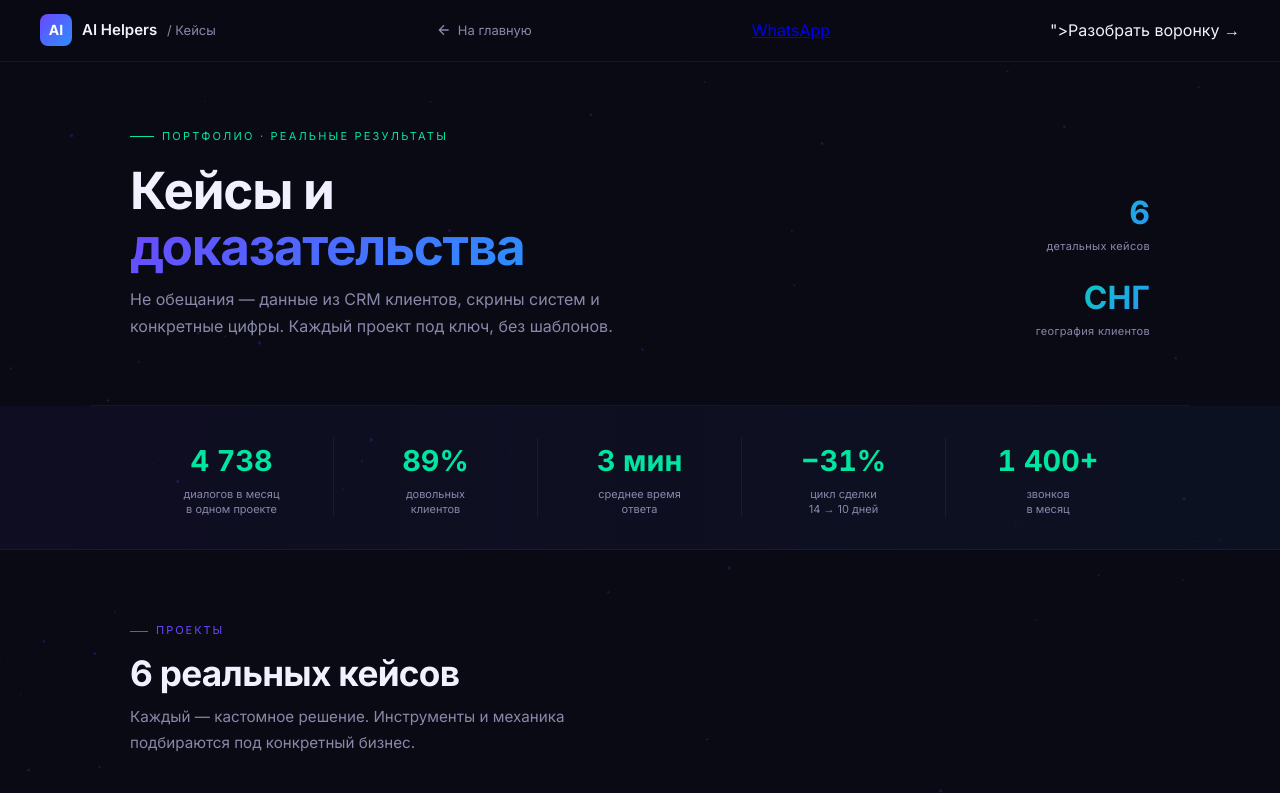
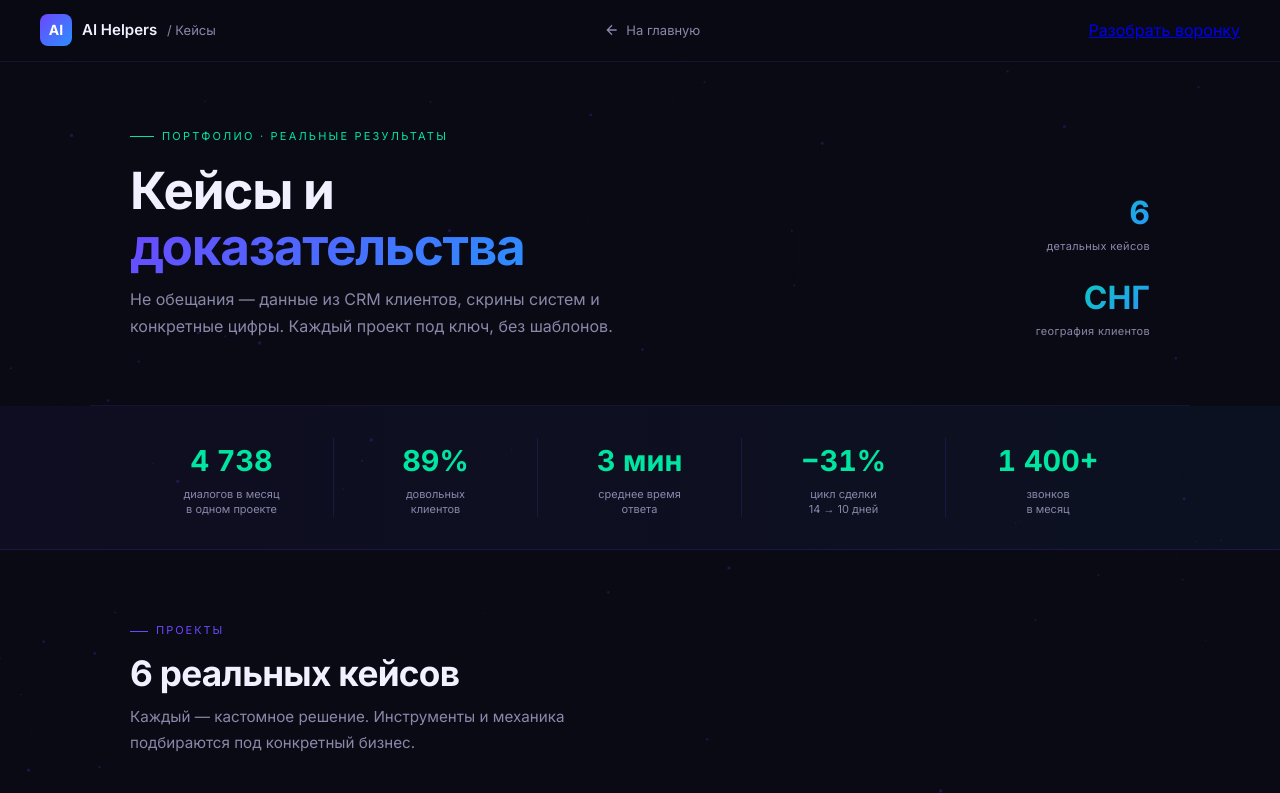
Before and after one commit to Valdemar95/Sayt, a plain HTML site: page cases.html in a window 1280 px wide. Shown: the top 793 px of the page. Drawn offline with Linux system fonts and the light colour scheme.

Commit message:
Update cases.html

```diff
--- a/cases.html
+++ b/cases.html
@@ -409,8 +409,7 @@ hr{border:none;border-top:0.5px solid var(--border);max-width:1100px;margin:0 au
     <svg width="16" height="16" viewBox="0 0 24 24" fill="none" stroke="currentColor" stroke-width="2"><path d="M19 12H5M12 5l-7 7 7 7"/></svg>
     <span>На главную</span>
   </a>
-  <a href="<a href="https://wa.me/77086153865?text=%D0%97%D0%B4%D1%80%D0%B0%D0%B2%D1%81%D1%82%D0%B2%D1%83%D0%B9%D1%82%D0%B5+%D1%85%D0%BE%D1%82%D0%B5%D0%BB+%D0%B1%D1%8B+%D0%BF%D0%BE%D0%BB%D1%83%D1%87%D0%B8%D1%82%D1%8C+%D1%80%D0%B0%D0%B7%D0%B1%D0%BE%D1%80+%D0%B2%D0%BE%D1%80%D0%BE%D0%BD%D0%BA%D0%B8+%D1%81%D0%B2%D0%BE%D0%B5%D0%B3%D0%BE+%D0%B1%D0%B8%D0%B7%D0%BD%D0%B5%D1%81%D0%B0" target="_blank">WhatsApp</a>">Разобрать воронку →</a>
-</nav>
+<a href="https://wa.me/77086153865?text=%D0%97%D0%B4%D1%80%D0%B0%D0%B2%D1%81%D1%82%D0%B2%D1%83%D0%B9%D1%82%D0%B5+%D1%85%D0%BE%D1%82%D0%B5%D0%BB+%D0%B1%D1%8B+%D0%BF%D0%BE%D0%BB%D1%83%D1%87%D0%B8%D1%82%D1%8C+%D1%80%D0%B0%D0%B7%D0%B1%D0%BE%D1%80+%D0%B2%D0%BE%D1%80%D0%BE%D0%BD%D0%BA%D0%B8+%D1%81%D0%B2%D0%BE%D0%B5%D0%B3%D0%BE+%D0%B1%D0%B8%D0%B7%D0%BD%D0%B5%D1%81%D0%B0" target="_blank">Разобрать воронку</a></nav>
 
 <!-- PAGE HEADER -->
 <div class="page-header reveal">
```
